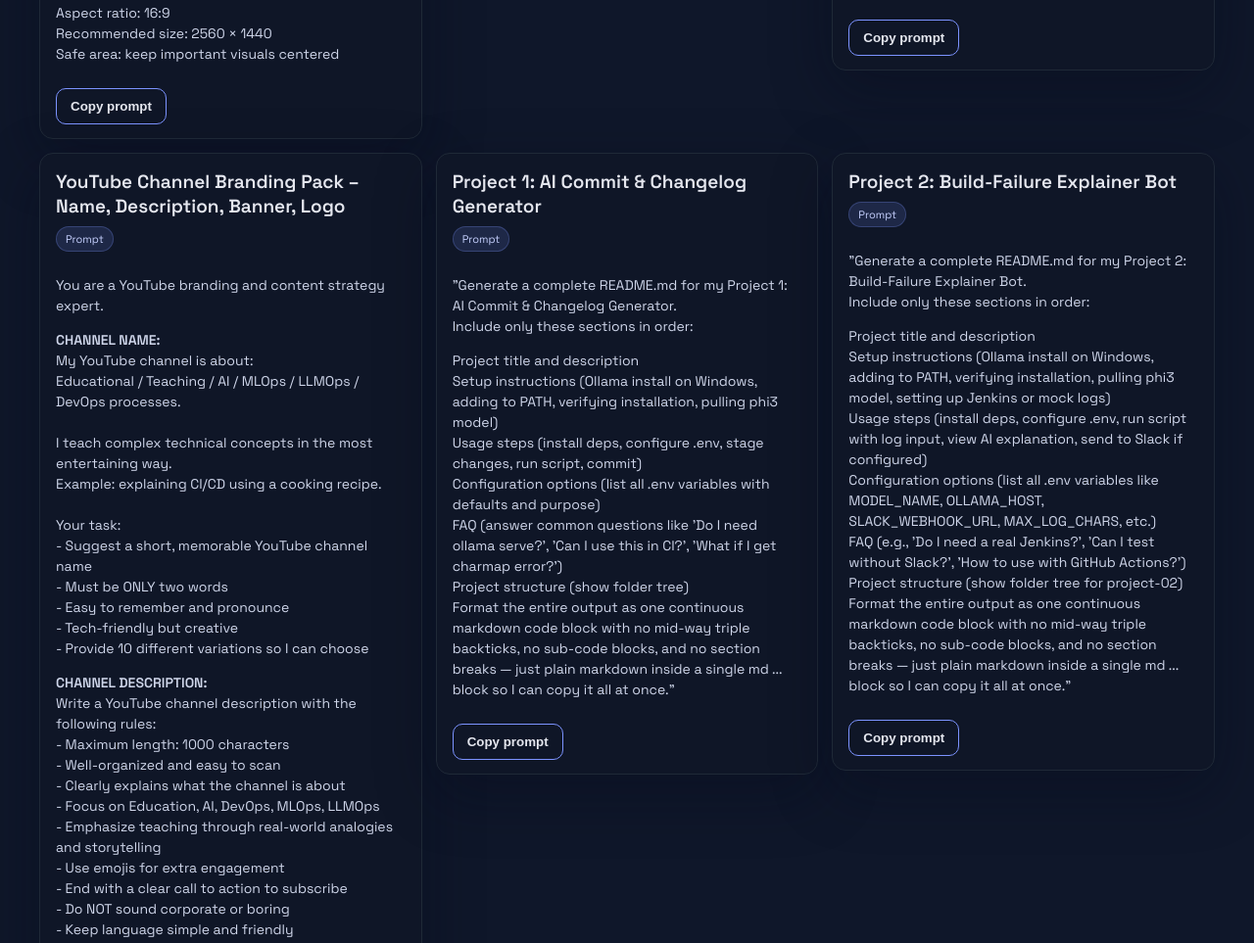
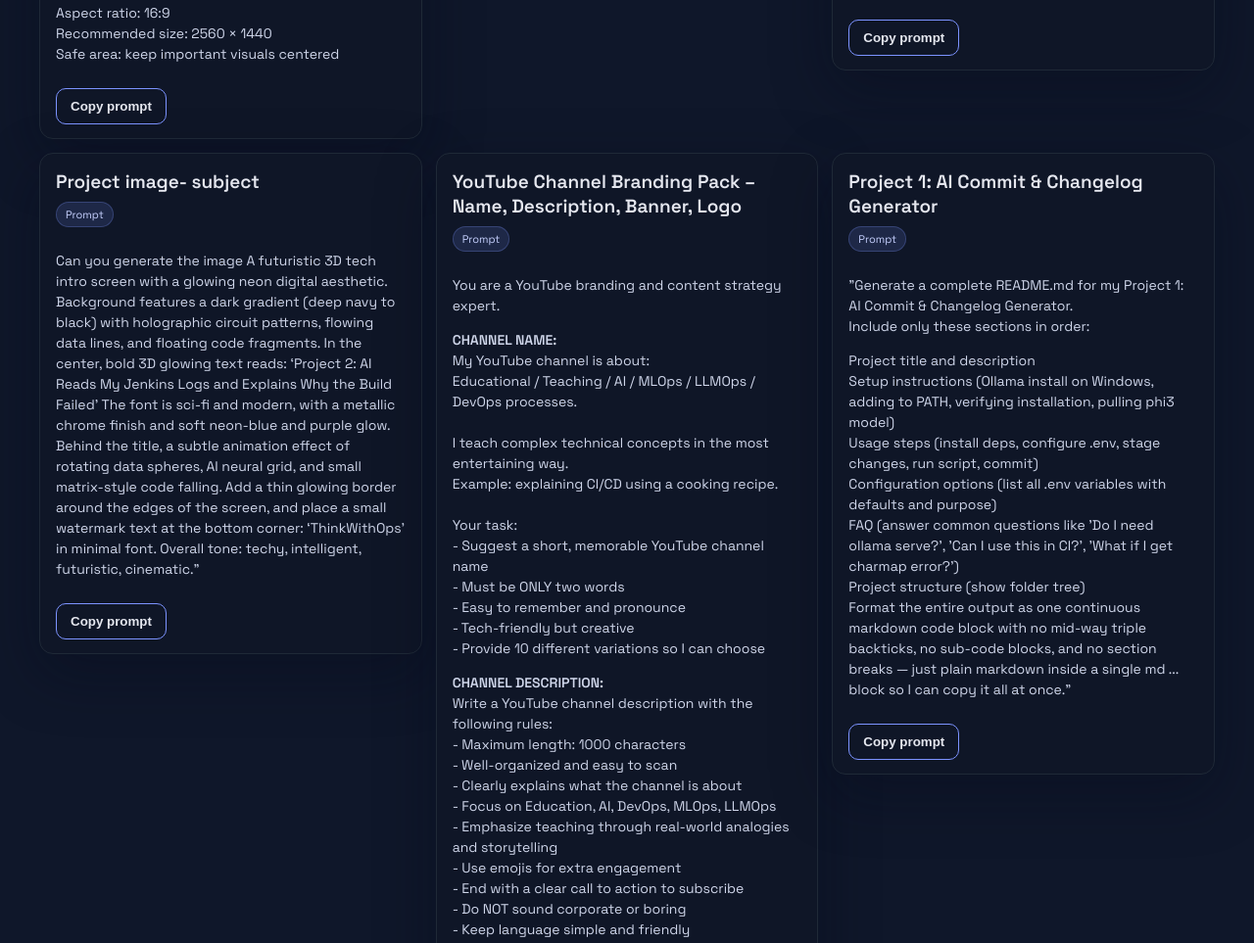
Before and after one commit to vijayb-aiops/prompt-notes, a plain HTML site: page index.html in a window 1280 px wide. Shown: the part 8477-9440 px from the top of the page at 98% size. Drawn offline with Linux system fonts and the light colour scheme.

Commit message:
updated prompt notes

```diff
--- a/index.html
+++ b/index.html
@@ -677,6 +677,17 @@ project-10_self-healing-pipeline/docker-compose.yml
 
       <article class="prompt-card" data-category="YouTube">
         <div class="prompt-header">
+          <h2>Project image- subject</h2>
+          <span class="tag">Prompt</span>
+        </div>
+        <div class="prompt-body" id="prompt-youtube-project-image">
+          <p>Can you generate the image A futuristic 3D tech intro screen with a glowing neon digital aesthetic. Background features a dark gradient (deep navy to black) with holographic circuit patterns, flowing data lines, and floating code fragments. In the center, bold 3D glowing text reads: ‘Project 2: AI Reads My Jenkins Logs and Explains Why the Build Failed’ The font is sci-fi and modern, with a metallic chrome finish and soft neon-blue and purple glow. Behind the title, a subtle animation effect of rotating data spheres, AI neural grid, and small matrix-style code falling. Add a thin glowing border around the edges of the screen, and place a small watermark text at the bottom corner: ‘ThinkWithOps’ in minimal font. Overall tone: techy, intelligent, futuristic, cinematic.”</p>
+        </div>
+        <button class="copy-btn" data-target="#prompt-youtube-project-image">Copy prompt</button>
+      </article>
+
+      <article class="prompt-card" data-category="YouTube">
+        <div class="prompt-header">
           <h2>YouTube Channel Branding Pack – Name, Description, Banner, Logo</h2>
           <span class="tag">Prompt</span>
         </div>
```
